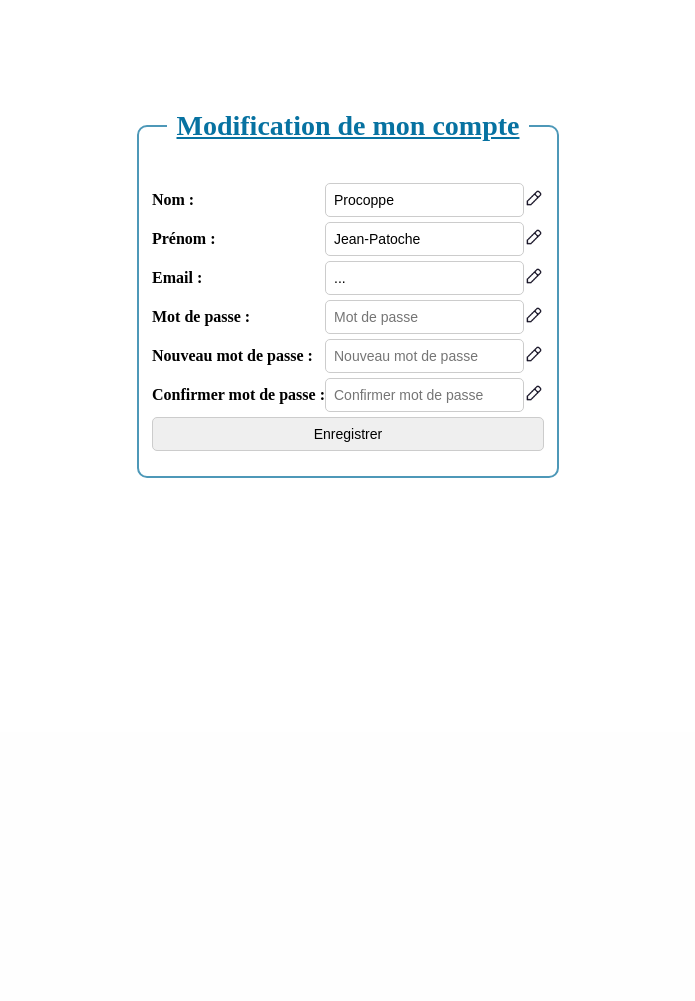
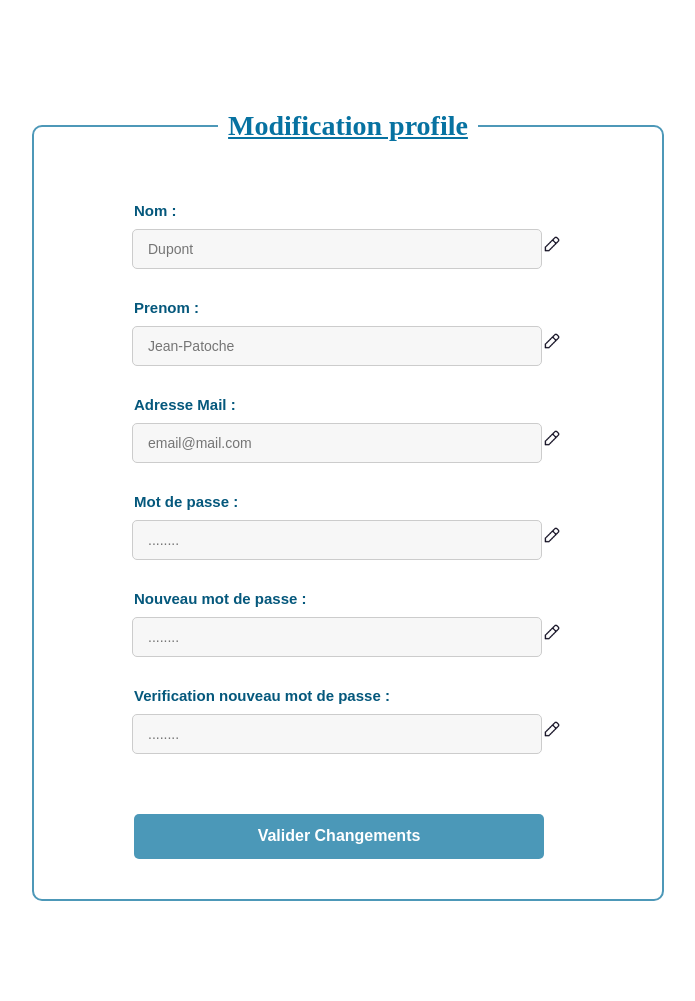
Before and after one commit to Samito-05/Click-Journey_MI3_Groupe_H, a PHP site: page /profile.html in a window 1280 px wide. Shown: the part 68-1069 px from the top of the page, without its empty margins (292-987 px from the left). Before the commit the page ends 546 px from the top, so only its background shows below. Run offline with PHP 8.4, Linux system fonts and the light colour scheme.

Commit message:
mise en forme profile.html

```diff
--- a/Sejours.html
+++ b/Sejours.html
@@ -42,13 +42,13 @@
         <form action="" method="get">
         <div class="filtre">
             <label>Date du départ :</label>
-            <input type="date" name="date" value="2024-12-08"/>
+            <input type="date" name="date" value="2025-01-01"/>
         </div>
 
         <br/>
         <div class="filtre">
             <label>Date d'arrivée :</label>
-            <input type="date" name="date" value="2024-12-09"/>
+            <input type="date" name="date" value="2025-01-01"/>
         </div>
 
         <br/>
--- a/profile.html
+++ b/profile.html
@@ -39,80 +39,53 @@
                 </abbr>
             </div>
         </header>
-        <fieldset class="modif_compte">
-            <legend class="legend_modif">Modification de mon compte</legend>
-            <form action="..." method="post">
-                <table  class="modif_compte">
-                    <tr>
-                        <td>
+        <fieldset class="field_inscription">
+            <legend class="legend_inscription">Modification profile</legend>
+            <form class="form_inscription">
+                <div class="div_ins">
                     <label for="nom">Nom :</label>
-                        </td>
-                        <td>
-                            <input type="text" name="nom" id="nom" value="Procoppe">
-                        </td>
-                        <td>
+                </div>
+                <div class="div_modif">
+                    <input type="text" id="nom" name="nom" class="champ_inscription" placeholder="Dupont">
                     <label for="nom"><img class="modif" src="Images/modif.png"></label>
-                        </td>
-                    </tr>
-                    <tr>
-                        <td>
-                            <label for="prenom">Prénom :</label>
-                        </td>
-                        <td>
-                            <input type="text" name="prenom" id="prenom" value="Jean-Patoche">
-                        </td>
-                        <td>
+                </div>
+
+                <div class="div_ins">
+                    <label for="prenom">Prenom :</label>
+                </div>
+                <div class="div_modif">
+                    <input type="text" id="prenom" name="prenom" class="champ_inscription" placeholder="Jean-Patoche">
                     <label for="prenom"><img class="modif" src="Images/modif.png"></label>
-                        </td>
-                    </tr>
-                    <tr>
-                        <td>
-                            <label for="email">Email :</label>
-                        </td>
-                        <td>
-                            <input type="email" name="email" id="email" value="...">
-                        </td>
-                        <td>
-                            <label for="email"><img class="modif" src="Images/modif.png"></label>
-                        </td>
-                    </tr>
-                    <tr>
-                        <td>
+                </div>
+                <div class="div_ins">
+                    <label for="mail">Adresse Mail :</label>
+                </div>
+                <div class="div_modif">
+                    <input type="email" id="mail" name="mail" class="champ_inscription" placeholder="email@mail.com">
+                    <label for="mail"><img class="modif" src="Images/modif.png"></label>
+                </div>
+                <div class="div_ins">
                     <label for="mdp1">Mot de passe :</label>
-                        </td>
-                        <td>
-                            <input type="password" name="mdp1" id="mdp1" placeholder="Mot de passe">
-                        </td>
-                        <td>
+                </div>
+                <div class="div_modif">
+                    <input type="password" id="mdp1" name="mdp1" class="champ_inscription" placeholder="........">
                     <label for="mdp1"><img class="modif" src="Images/modif.png"></label>
-                        </td>
-                    </tr>
-                    <tr>
-                        <td>
-                            <label for="mdp2"> Nouveau mot de passe :</label>
-                        </td>
-                        <td>
-                            <input type="password" name="mdp2" id="mdp2" placeholder="Nouveau mot de passe">
-                        </td>
-                        <td>
+                </div>
+                <div class="div_ins">
+                    <label for="mdp2">Nouveau mot de passe :</label>
+                </div>
+                <div class="div_modif">
+                    <input type="password" id="mdp2" name="mdp2" class="champ_inscription" placeholder="........">
                     <label for="mdp2"><img class="modif" src="Images/modif.png"></label>
-                        </td>
-                    </tr>
-                    <tr>
-                        <td>
-                            <label for="mdp3">Confirmer mot de passe :</label>
-                        </td>
-                        <td>
-                            <input type="password" name="mdp3" id="mdp3" placeholder="Confirmer mot de passe">
-                        </td>
-                        <td>
+                </div>
+                <div class="div_ins">
+                    <label for="mdp3">Verification nouveau mot de passe :</label>
+                </div>
+                <div class="div_modif">
+                    <input type="password" id="mdp3" name="mdp1" class="champ_inscription" placeholder="........">
                     <label for="mdp3"><img class="modif" src="Images/modif.png"></label>
-                        </td>
-                    <tr>
-                        <td colspan="3">
-                            <input type="submit" value="Enregistrer">
-                        </td>
-                </table>
+                </div>
+                <button type="submit" class="boutton_connexion">Valider Changements</button>
             </form>
         </fieldset>
     </body>
--- a/style.css
+++ b/style.css
@@ -410,3 +410,7 @@ table.modif_compte {
     margin-top: 2vw;
     margin-bottom: 2vw;
 }
+
+.div_modif{
+    display: flex;
+}
```
Lines whose indentation alone changed are shown as unchanged.
